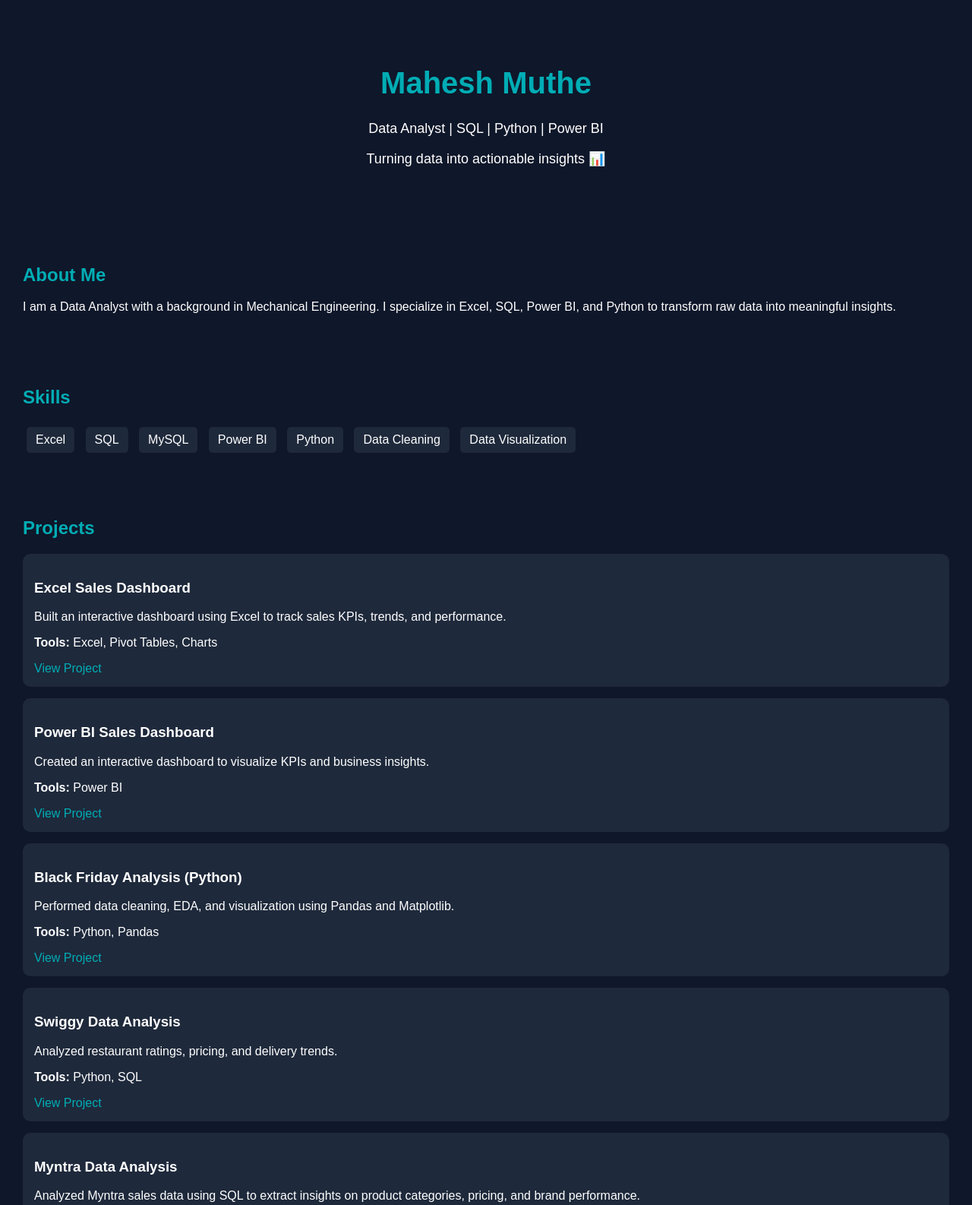
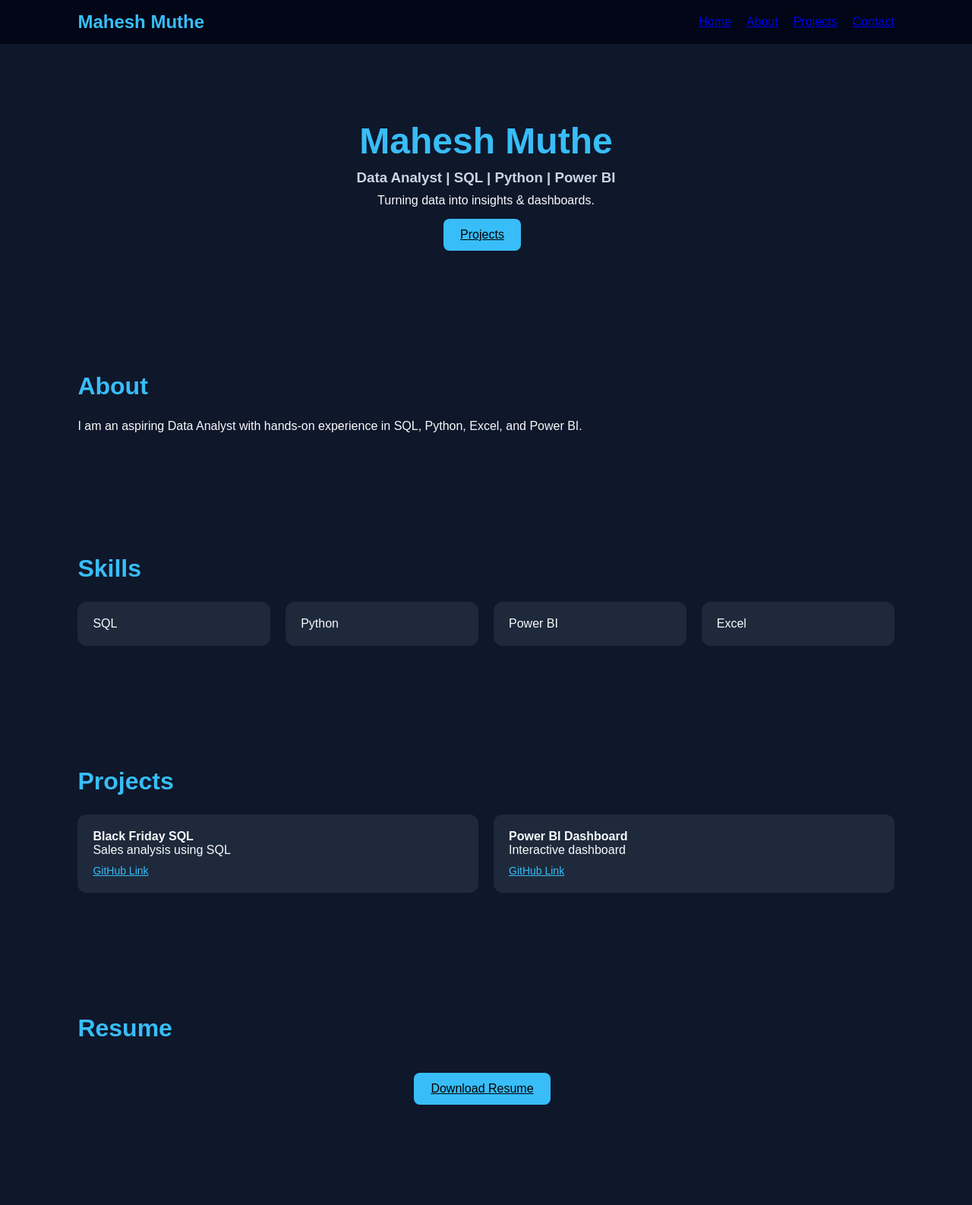
Before and after one commit to maheshmuthe520/portfolio-website, a plain HTML site: page index.html in a window 1280 px wide. Shown: the top 1586 px of the page at 76% size. Drawn offline with Linux system fonts and the light colour scheme.

Commit message:
Update index.html

```diff
--- a/index.html
+++ b/index.html
@@ -1,188 +1,161 @@
-<!DOCTYPE html>
-<html lang="en">
+<!DOCTYPE html><html lang="en">
 <head>
-<meta charset="UTF-8">
-<meta name="viewport" content="width=device-width, initial-scale=1.0">
-<title>Mahesh Muthe | Data Analyst</title>
-
-<style>
-body {
-  margin: 0;
-  font-family: Arial, sans-serif;
-  background: #0f172a;
-  color: white;
+  <meta charset="UTF-8" />
+  <meta name="viewport" content="width=device-width, initial-scale=1.0" />
+  <title>Mahesh Muthe | Data Analyst Portfolio</title>
+  <style>
+    * { margin: 0; padding: 0; box-sizing: border-box; }
+    body {
+      font-family: Arial, sans-serif;
+      background: #0f172a;
+      color: #f8fafc;
+      scroll-behavior: smooth;
+    }header {
+  background: #020617;
+  padding: 15px 8%;
+  position: sticky;
+  top: 0;
+  z-index: 1000;
 }
 
-/* HERO */
+nav {
+  display: flex;
+  justify-content: space-between;
+  align-items: center;
+}
+
+nav h2 { color: #38bdf8; }
+
+nav ul {
+  display: flex;
+  gap: 20px;
+  list-style: none;
+}
+
+nav ul li a:hover { color: #38bdf8; }
+
+section { padding: 80px 8%; }
+
 .hero {
   text-align: center;
-  padding: 60px 20px;
+  padding-top: 100px;
 }
 
 .hero h1 {
-  font-size: 40px;
-  color: #00ADB5;
+  font-size: 3rem;
+  color: #38bdf8;
 }
 
-.hero p {
-  font-size: 18px;
+.hero h3 {
+  margin: 10px 0;
+  color: #cbd5e1;
 }
 
-/* SECTION */
-section {
-  padding: 30px;
+.btn {
+  display: inline-block;
+  padding: 12px 22px;
+  background: #38bdf8;
+  color: #000;
+  border-radius: 8px;
+  margin-top: 15px;
+  margin-right: 10px;
 }
 
-h2 {
-  color: #00ADB5;
+.section-title {
+  font-size: 2rem;
+  margin-bottom: 25px;
+  color: #38bdf8;
 }
 
-/* SKILLS */
-.skills span {
-  display: inline-block;
-  background: #1e293b;
-  padding: 8px 12px;
-  margin: 5px;
-  border-radius: 5px;
+.skills-grid, .projects-grid {
+  display: grid;
+  grid-template-columns: repeat(auto-fit, minmax(220px, 1fr));
+  gap: 20px;
 }
 
-/* PROJECTS */
-.project {
+.skill-card, .project-card {
   background: #1e293b;
-  padding: 15px;
-  margin-bottom: 15px;
-  border-radius: 10px;
-  transition: 0.3s;
+  padding: 20px;
+  border-radius: 12px;
 }
 
-.project:hover {
-  transform: scale(1.03);
+.project-card a {
+  display: inline-block;
+  margin-top: 10px;
+  color: #38bdf8;
+  font-size: 14px;
 }
 
-/* LINKS */
-a {
-  color: #00ADB5;
-  text-decoration: none;
+.resume-box {
+  text-align: center;
 }
 
-/* FOOTER */
+.contact-links a {
+  margin-right: 10px;
+}
+
 footer {
   text-align: center;
-  padding: 10px;
+  padding: 20px;
   background: #020617;
+  font-size: 14px;
 }
-</style>
 
-</head>
-
-<body>
-
-<!-- HERO -->
-<div class="hero">
+  </style>
+</head><body><header>
+  <nav>
+    <h2>Mahesh Muthe</h2>
+    <ul>
+      <li><a href="#">Home</a></li>
+      <li><a href="#about">About</a></li>
+      <li><a href="#projects">Projects</a></li>
+      <li><a href="#contact">Contact</a></li>
+    </ul>
+  </nav>
+</header><section class="hero">
   <h1>Mahesh Muthe</h1>
-  <p>Data Analyst | SQL | Python | Power BI</p>
-  <p>Turning data into actionable insights 📊</p>
+  <h3>Data Analyst | SQL | Python | Power BI</h3>
+  <p>Turning data into insights & dashboards.</p>
+  <a href="#projects" class="btn">Projects</a>
+</section><section id="about">
+  <h2 class="section-title">About</h2>
+  <p>I am an aspiring Data Analyst with hands-on experience in SQL, Python, Excel, and Power BI.</p>
+</section><section>
+  <h2 class="section-title">Skills</h2>
+  <div class="skills-grid">
+    <div class="skill-card">SQL</div>
+    <div class="skill-card">Python</div>
+    <div class="skill-card">Power BI</div>
+    <div class="skill-card">Excel</div>
+  </div>
+</section><section id="projects">
+  <h2 class="section-title">Projects</h2>
+  <div class="projects-grid"><div class="project-card">
+  <h4>Black Friday SQL</h4>
+  <p>Sales analysis using SQL</p>
+  <a href="#">GitHub Link</a>
 </div>
 
-<!-- ABOUT -->
-<section>
-  <h2>About Me</h2>
-  <p>
-    I am a Data Analyst with a background in Mechanical Engineering.
-    I specialize in Excel, SQL, Power BI, and Python to transform raw data into meaningful insights.
-  </p>
-</section>
+<div class="project-card">
+  <h4>Power BI Dashboard</h4>
+  <p>Interactive dashboard</p>
+  <a href="#">GitHub Link</a>
+</div>
 
-<!-- SKILLS -->
-<section>
-  <h2>Skills</h2>
-  <div class="skills">
-    <span>Excel</span>
-    <span>SQL</span>
-    <span>MySQL</span>
-    <span>Power BI</span>
-    <span>Python</span>
-    <span>Data Cleaning</span>
-    <span>Data Visualization</span>
   </div>
-</section>
-
-<!-- PROJECTS -->
-<section>
-  <h2>Projects</h2>
-
-  <div class="project">
-    <h3>Excel Sales Dashboard</h3>
-    <p>Built an interactive dashboard using Excel to track sales KPIs, trends, and performance.</p>
-    <p><b>Tools:</b> Excel, Pivot Tables, Charts</p>
-    <a href="#">View Project</a>
+</section><section>
+  <h2 class="section-title">Resume</h2>
+  <div class="resume-box">
+    <a href="#" class="btn">Download Resume</a>
   </div>
-
-  <div class="project">
-    <h3>Power BI Sales Dashboard</h3>
-    <p>Created an interactive dashboard to visualize KPIs and business insights.</p>
-    <p><b>Tools:</b> Power BI</p>
-    <a href="#">View Project</a>
+</section><section id="contact">
+  <h2 class="section-title">Contact</h2>
+  <div class="contact-links">
+    <a href="mailto:maheshmuthe520@gmail.com">Email</a>
+    <a href="https://github.com">GitHub</a>
+    <a href="https://linkedin.com">LinkedIn</a>
   </div>
-
-  <div class="project">
-    <h3>Black Friday Analysis (Python)</h3>
-    <p>Performed data cleaning, EDA, and visualization using Pandas and Matplotlib.</p>
-    <p><b>Tools:</b> Python, Pandas</p>
-    <a href="#">View Project</a>
-  </div>
-
-  <div class="project">
-    <h3>Swiggy Data Analysis</h3>
-    <p>Analyzed restaurant ratings, pricing, and delivery trends.</p>
-    <p><b>Tools:</b> Python, SQL</p>
-    <a href="#">View Project</a>
-  </div>
-
-  <div class="project">
-  <h3>Myntra Data Analysis</h3>
-  <p>Analyzed Myntra sales data using SQL to extract insights on product categories, pricing, and brand performance.</p>
-  <p><b>Tools:</b> MySQL</p>
-  <a href="#">View Project</a>
-  </div>
-
-  <div class="project">
-    <h3>Sugarcane Production Analysis</h3>
-    <p>Analyzed agricultural trends and yearly production changes.</p>
-    <p><b>Tools:</b> Python</p>
-    <a href="#">View Project</a>
-  </div>
-
-</section>
-
-<!-- CONTACT -->
-<section>
-  <h2>Contact</h2>
-
-  <p>Email:
-    <a href="mailto:maheshmuthe520@gmail.com">
-      maheshmuthe520@gmail.com
-    </a>
-  </p>
-
-  <p>Phone:
-    <a href="tel:7447721157">
-      7447721157
-    </a>
-  </p>
-
-  <p>LinkedIn:
-    <a href="https://linkedin.com/in/mahesh-muthe-155825401" target="_blank">
-      View Profile
-    </a>
-  </p>
-
-  <p>
-
-<!-- FOOTER -->
-<footer>
-  <p>© 2026 Mahesh Muthe | Data Analyst</p>
-</footer>
-
-</body>
+</section><footer>
+  <p>© 2026 Mahesh Muthe</p>
+</footer></body>
 </html>
```
